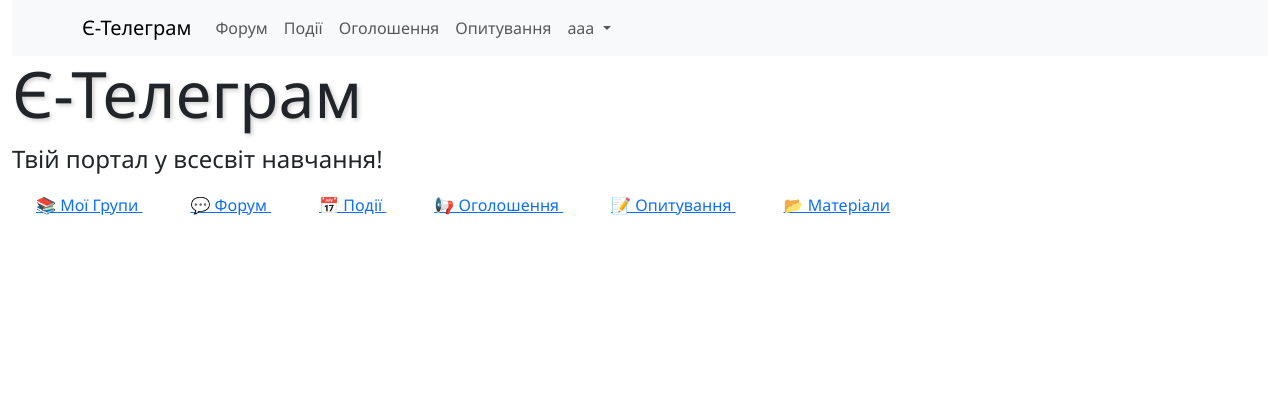
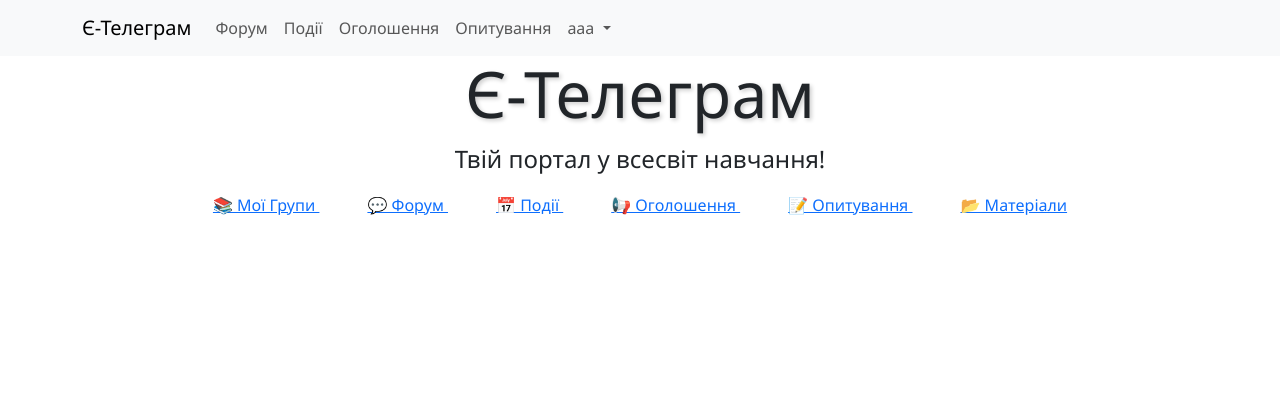
Before and after one commit to NazarUsius/ETelegram, a Django app: page /main/ in a window 1280 px wide. Shown: the top 420 px of the page. Run offline with Django 5.2, Linux system fonts and the light colour scheme; the visitor is signed in with stand-in values (Sample User, id 1); parts of the project's set-up code (start-up, migrations or seed data) failed here and were passed over.

Commit message:
Fixed bug with pages

```diff
--- a/etelegram/templates/base/_base.html
+++ b/etelegram/templates/base/_base.html
@@ -36,7 +36,7 @@
 
 
 
-    <div class="container-xxl">
+    <div class="container-xxxl m-0 p-0">
         {% include 'base/_header.html' %}
         {% block content %}
 
--- a/etelegram/templates/main.html
+++ b/etelegram/templates/main.html
@@ -3,7 +3,7 @@
 
 {% block content %}
 
-
+<div class="container text-center">
   <h1 class="text-3xl md:text-4xl font-semibold">Є-Телеграм</h1>
   <p class="text-gray-400 mt-2">Твій портал у всесвіт навчання!</p>
 
@@ -29,6 +29,6 @@
     </a>
   </div>
 
-
+</div>
 
 {% endblock %}
```
